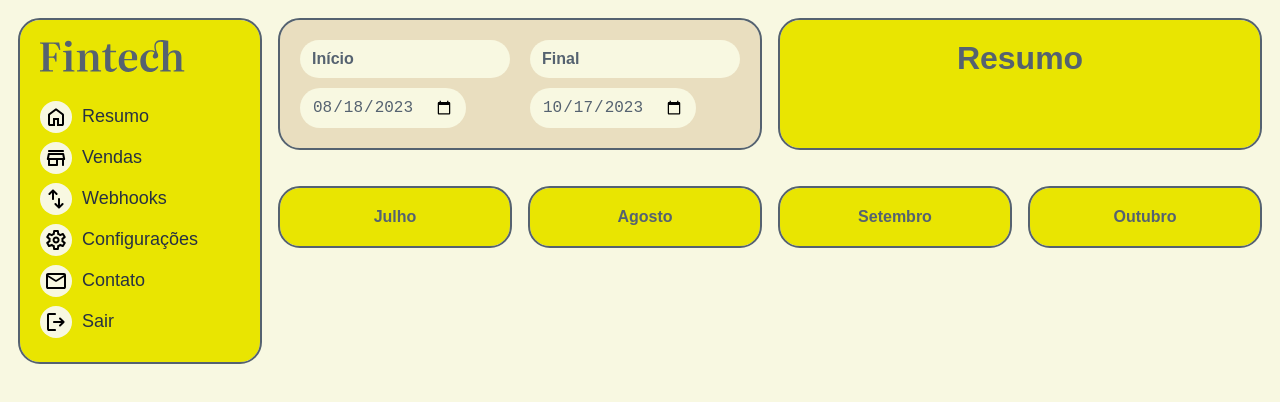
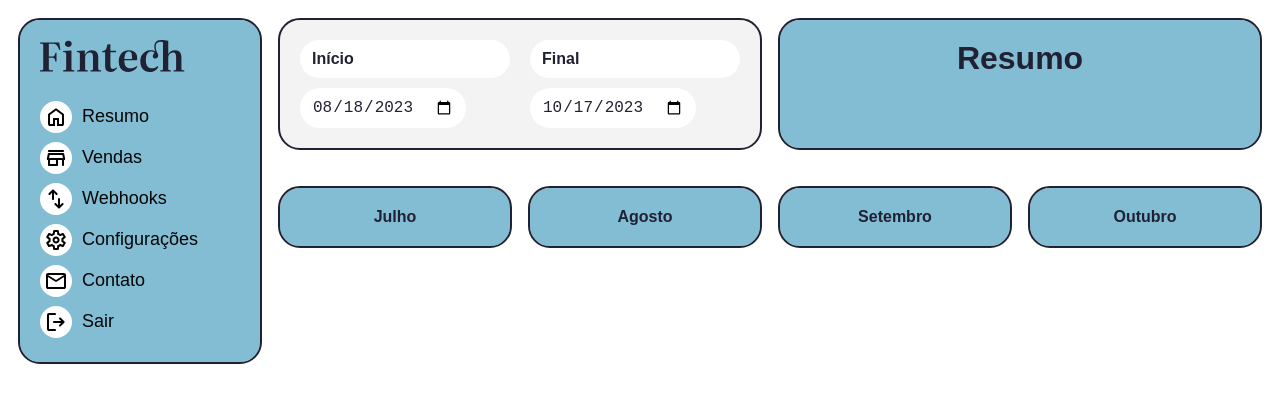
Before and after one commit to Ian-FS/Fintech---React-com-TypeScript, a React app: page / in a window 1280 px wide. Shown: the top 402 px of the page. Built offline with nearby package versions, Linux system fonts and the light colour scheme; no server answers; the HTML template or start-up script is replaced by a standard one.

Commit message:
Finaliza projeto react-typescript

```diff
--- a/src/Style.css
+++ b/src/Style.css
@@ -1,9 +1,9 @@
 html {
-  --color-1: #273142;
-  --color-2: #556270;
-  --color-3: #e9e501;
-  --color-4: #f8f8e1;
-  --color-5: #e9debf;
+  --color-1: #050505;
+  --color-2: #202233;
+  --color-3: #82bdd4;
+  --color-4: #ffffff;
+  --color-5: #f3f3f3;
   --gap-s: 0.625rem;
   --gap: 1.25rem;
 }
```
